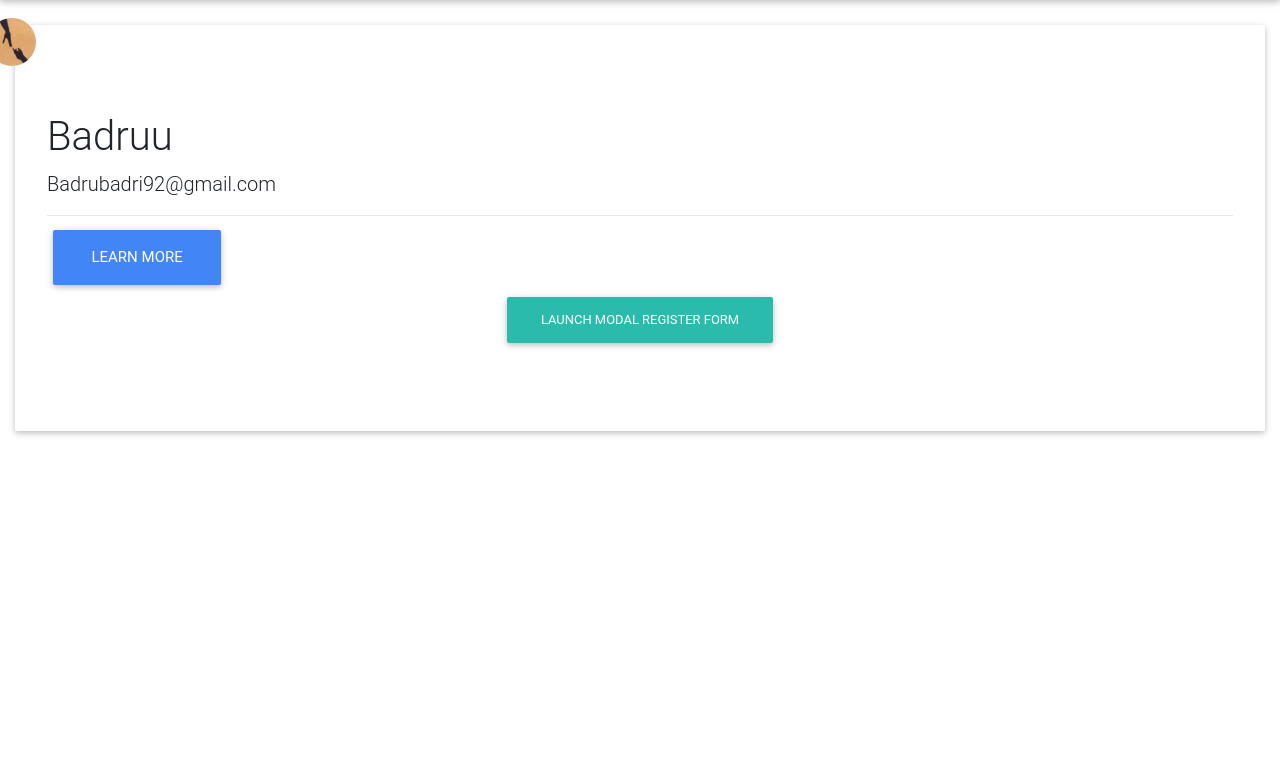
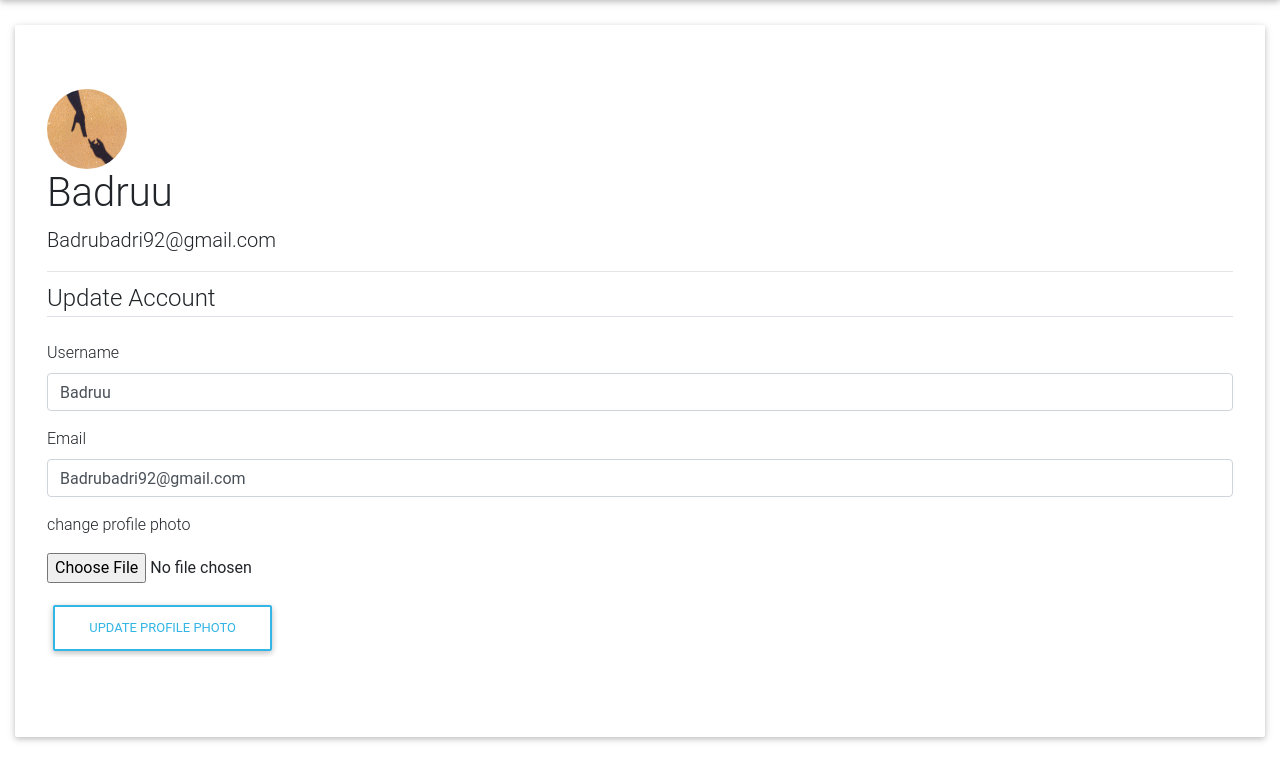
Before and after one commit to Daniel-Montet/pitch-it, a Flask app: page /account in a window 1280 px wide. Shown: the part 56-825 px from the top of the page. Before the commit the page ends 492 px from the top, so only its background shows below. Run offline with Flask 2, Linux system fonts and the light colour scheme; a user stored in the database is signed in; some libraries are stand-ins or nearby versions.

Commit message:
Refractor account structure and styling

```diff
--- a/app/static/css/index.css
+++ b/app/static/css/index.css
@@ -25,6 +25,14 @@
     position: top-left;
     margin-top: -10%;
     margin-left: -5%;
+    z-index: 1;
+}
+#avatar2{
+    height: 5rem;
+    width: 5rem;
+    /* position: top-left; */
+    /* margin-top: -10%;
+    margin-left: -5%; */
     z-index: 1;
 }
 
--- a/app/templates/account.html
+++ b/app/templates/account.html
@@ -13,19 +13,18 @@
         {% endif %}
     {% endwith %}
     <div class="header">
-        <img src="{{image_file}}" id="avatar" class="rounded-circle img-responsive">
+        <img src="{{image_file}}" id="avatar2" class="rounded-circle img-responsive">
     </div>
     <h2 class="h1-responsive">{{current_user.username}}</h2>
     <p class="lead">{{current_user.email}}</p>
     <hr class="my-2">
 
-    <a class="btn btn-primary btn-lg" role="button">Learn more</a>
 
-    <!-- <div>
+    <div>
         <form method="POST" action="" enctype="multipart/form-data">
             {{ form.hidden_tag() }}
             <fieldset class="form-group">
-                <legend class="border-bottom mb-4">Join Today</legend>
+                <legend class="border-bottom mb-4">Update Account</legend>
                 <div class="form-group">
                     {{ form.username.label(class="form-control-label") }}
                     {% if  form.username.errors %}
@@ -62,47 +61,7 @@
                 {{ form.submit(class="btn btn-outline-info") }}
             </div>
         </form>
-    </div> -->
-    <div class="modal fade" id="modalRegisterForm" tabindex="-1" role="dialog" aria-labelledby="myModalLabel"
-        aria-hidden="true">
-        <div class="modal-dialog" role="document">
-            <div class="modal-content">
-                <div class="modal-header text-center">
-                    <h4 class="modal-title w-100 font-weight-bold">Account Info</h4>
-                    <button type="button" class="close" data-dismiss="modal" aria-label="Close">
-                        <span aria-hidden="true">&times;</span>
-                    </button>
-                </div>
-                <form method="POST" action="/account" enctype="multipart/form-data"></form>
-                <div class="modal-body mx-3">
-
-                        <div class="md-form mb-5">
-                            <i class="fas fa-user prefix grey-text"></i>
-                            {{ macros.render_field(form.username, label_visible=false, placeholder='username', type='text') }}
-                        </div>
-
-
-                        <div class="md-form mb-4">
-                            <i class="fas fa-lock prefix grey-text"></i>
-                            {{ macros.render_field(form.email, label_visible=false, placeholder='Email', type='email') }}
-                        </div>
-                        <div class="md-form mb-4">
-                                {{form.picture(class ='form-control-file')}}
-                        </div>
-                        <div class="modal-footer d-flex justify-content-center">
-                            <button type="submit" class="btn btn-deep-orange">Save</button>
-                            {{ macros.render_field(form.submit, label_visible=false) }}
-                        </div>
-                </div>
-
-                    </form>
-            </div>
-        </div>
     </div>
 
-     <div class="text-center">
-        <a href="" class="btn btn-default btn-rounded mb-4" data-toggle="modal" data-target="#modalRegisterForm">Launch
-            Modal Register Form</a>
-    </div>
 </div>
 {% endblock content %}
--- a/app/templates/create_post.html
+++ b/app/templates/create_post.html
@@ -7,7 +7,7 @@
             <legend class="border-bottom mb-4">{{ legend }}</legend>
 
             <div class="form-group">
-                {{ form.title.label(class="form-control-label") }}
+                <h5>{{ form.title.label(class="form-control-label") }}</h5>
                 {% if  form.title.errors %}
                 {{ form.title(class="form-control form-control is-invalid") }}
                 <div class="invalid-feedback">
@@ -20,7 +20,8 @@
                 {% endif %}
             </div>
             <div class="form-group">
-                {{ form.content.label(class="form-control-label") }}
+                <h5>{{ form.content.label(class="form-control-label") }}</h5>
+                <small>To give post a category, enter hashtag e.g. This is a #category post</small>
                 {% if  form.content.errors %}
                 {{ form.content(class="form-control form-control is-invalid") }}
                 <div class="invalid-feedback">
--- a/app/templates/home.html
+++ b/app/templates/home.html
@@ -22,7 +22,7 @@
 
         <!-- Avatar -->
 
-          <img  id="homepagecardimg" src="https://mdbootstrap.com/img/Photos/Avatars/img%20%2810%29.jpg" class="rounded-circle avatar mx-auto white"
+          <img  id="homepagecardimg" src="{{url_for('static',filename='images/' + current_user.image_file)}}" class="rounded-circle avatar mx-auto white"
             alt="woman avatar">
 
 
@@ -50,7 +50,7 @@
       {% for post in posts %}
       <div id="homejumbotron" class="jumbotron">
         <div class="container-fluid">
-          <h4 id="hashtag">Category: {{post.hashtags}}</h4>
+          <small id="hashtag">Category: {{post.hashtags}}</small>
           <div class="row">
 
                 <img id="avatar" src="{{ url_for('static',filename='images/' + post.author.image_file) }}" alt=""
```
Also changed, not shown: README.md (added), app/site.db.
